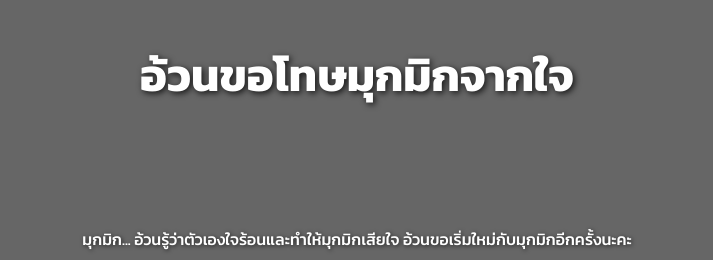
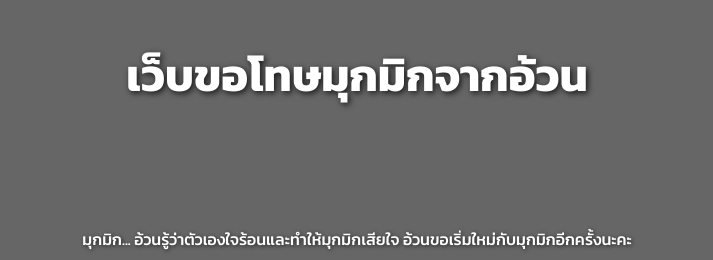
Before and after one commit to baron1233/mookmik3, a plain HTML site: page index.html in a window 1280 px wide. Shown: the top 260 px of the page, without its empty margins (283-996 px from the left). Drawn offline with Linux system fonts and the light colour scheme.

Commit message:
Update index.html

```diff
--- a/index.html
+++ b/index.html
@@ -3,11 +3,11 @@
 <head>
   <meta charset="UTF-8"/>
   <meta name="viewport" content="width=device-width, initial-scale=1"/>
-  <title>นี้คือเว็บ ของหนูกับอ้วน ขอโทษมุกมิกนะคะ ดีกันนน</title>
+  <title>ของหนูกับอ้วนขอโทษมุกมิกนะคะ ดีกันนน</title>
   <link rel="stylesheet" href="styles.css"/>
 </head>
 <body>
-  <header><h1>อ้วนขอโทษมุกมิกจากใจ</h1></header>
+  <header><h1>เว็บขอโทษมุกมิกจากอ้วน</h1></header>
   <main>
     <p>มุกมิก... อ้วนรู้ว่าตัวเองใจร้อนและทำให้มุกมิกเสียใจ อ้วนขอเริ่มใหม่กับมุกมิกอีกครั้งนะคะ</p>
     <div class="gallery">
```
